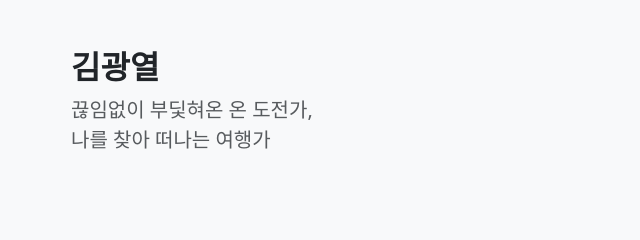
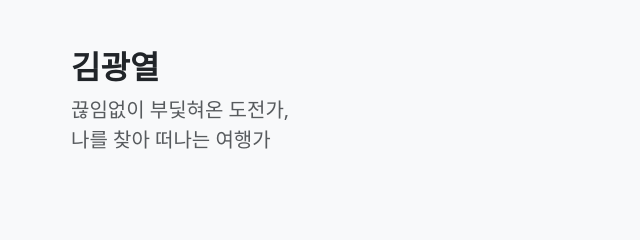
Before and after one commit to financyeol/deploy-test, a plain HTML site: page index.html in a window 1280 px wide. Shown: the part 500-740 px from the top of the page, 593-1233 px from the left. Drawn offline with nearby package versions, Linux system fonts and the light colour scheme.

Commit message:
Update index.html
오탈자 수정

부딪혀온 온 -> 부딫혀온

```diff
--- a/index.html
+++ b/index.html
@@ -60,7 +60,7 @@
                         <div class="col-lg-6"><img class="img-fluid rounded mb-5 mb-lg-0" src="./image/kwangyeol.jpg" style="width: 40%;" alt="김광열 대표사진"  /></div>
                         <div class="col-lg-6">
                             <h2 class="fw-bolder">김광열</h2>
-                            <p class="lead fw-normal text-muted mb-0">끊임없이 부딫혀온 온 도전가, <br>
+                            <p class="lead fw-normal text-muted mb-0">끊임없이 부딫혀온 도전가, <br>
                                 나를 찾아 떠나는 여행가
                             </p>
                         </div>
```
